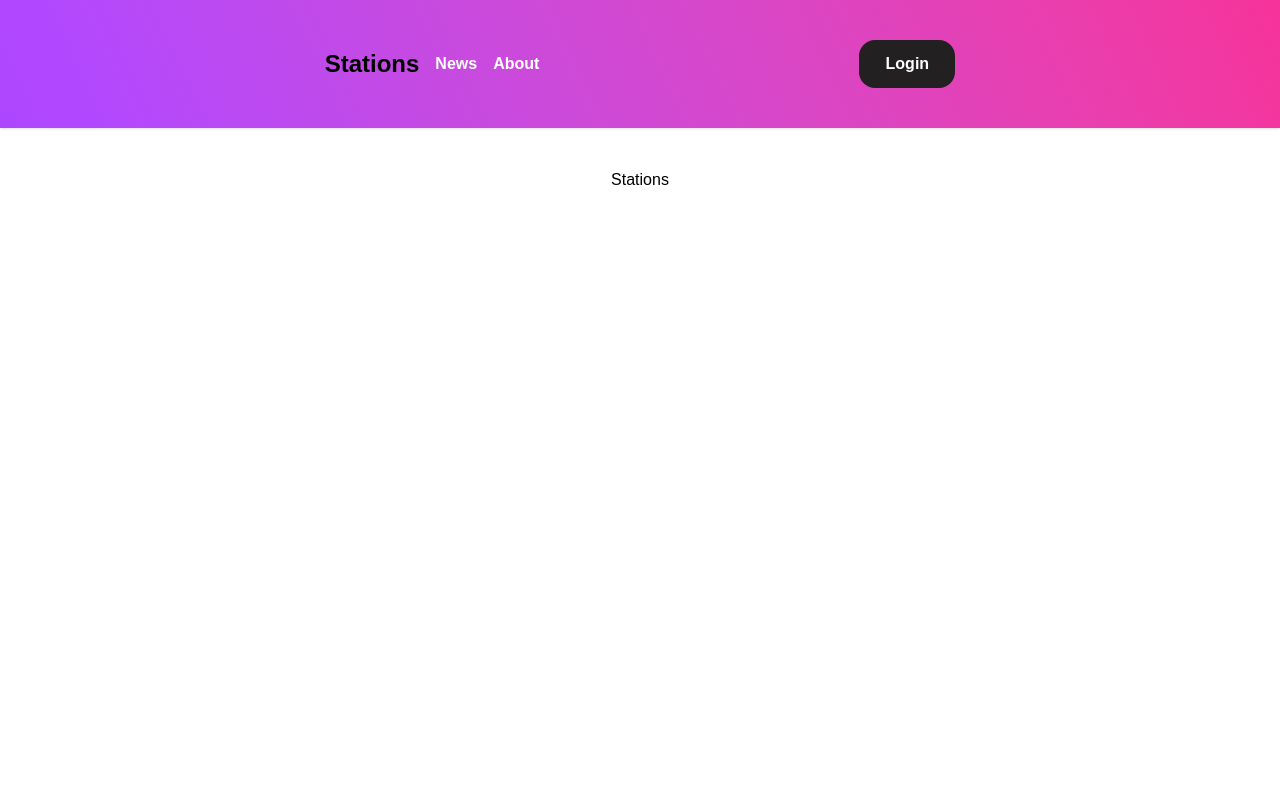
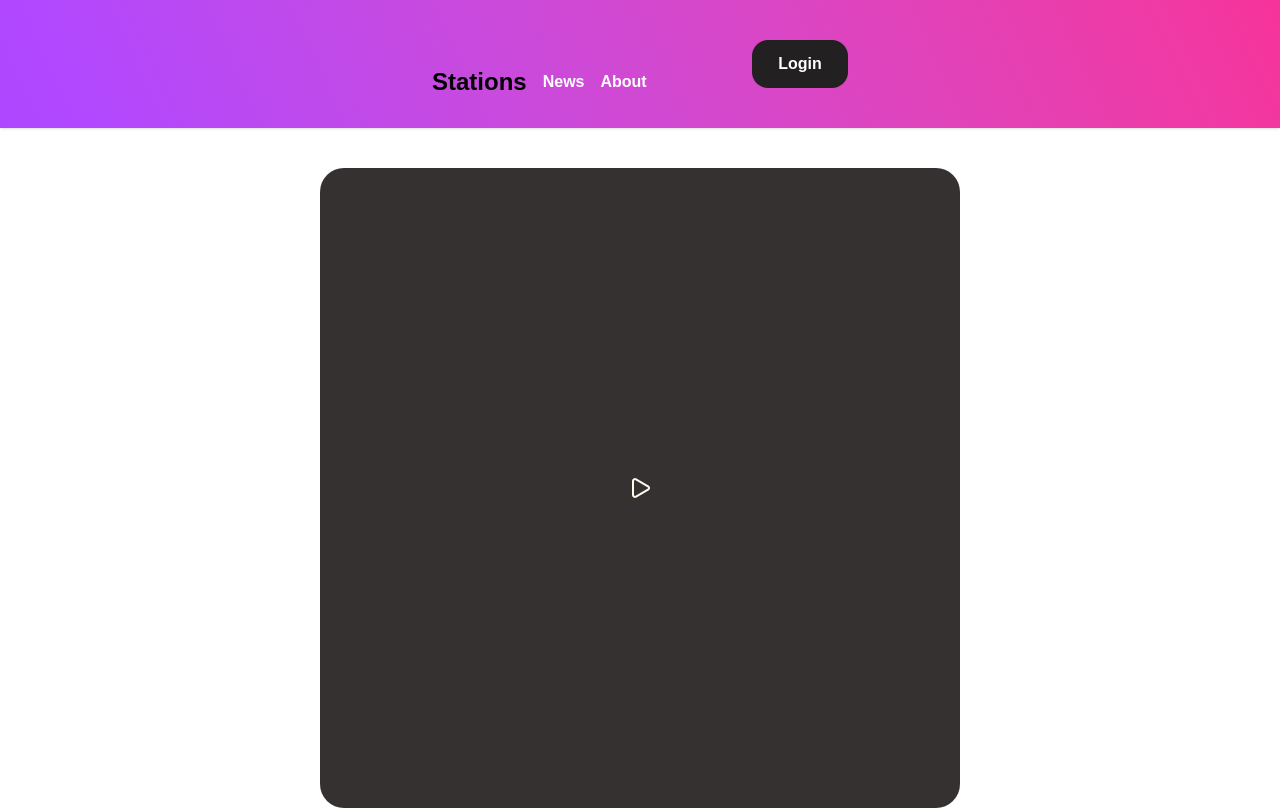
Before and after one commit to jorgeparis/product-list-with-cart, a React (Vite) app in the folder route-pr/: page / in a window 1280 px wide. Built offline with nearby package versions, Linux system fonts and the light colour scheme.

Commit message:
botao ja esta funcionando

```diff
--- a/route-pr/src/components/Navbar/Navbar.jsx
+++ b/route-pr/src/components/Navbar/Navbar.jsx
@@ -14,7 +14,7 @@ function Navbar() {
   return (
     <div className="navbar min-w-screen min-h-[8rem] bg-linear-65 from-purple-500 to-pink-500 flex gap-[20rem] items-center justify-center sticky top-0 z-99 shadow">
       <div className="navbar-container">
-        <ul className="text-[#ffffff] font-bold list-none flex items-center gap-4 cursor-pointer">
+        <ul className="text-[#ffffff] font-bold list-none flex items-center gap-4 cursor-pointer fixed">
           <NavLink to={"/"}>
             <li>Stations</li>
           </NavLink>
--- a/route-pr/src/pages/Stations/Stations.jsx
+++ b/route-pr/src/pages/Stations/Stations.jsx
@@ -1,9 +1,22 @@
-import React from "react";
+import { Play, Square } from "lucide-react";
+import { React, useState } from "react";
 import "./Stations.css";
 const Stations = () => {
+  const [isPlaying, setIsPlaying] = useState(true);
   return (
-    <div>
-      <h1>Stations</h1>
+    <div
+      onClick={() => setIsPlaying(!isPlaying)}
+      className="container-player flex flex-col justify-center items-center whitespace-nowrap w-[40rem] h-[40rem] bg-[#353131] rounded-3xl"
+    >
+      <Play
+        className={`px-4 py-2 rounded animate-none
+        ${isPlaying ? "block text-amber-50" : "hidden"}`}
+      />
+
+      <Square
+        className={`px-4 py-2 rounded  text-amber-50 animate-none
+        ${isPlaying ? "hidden text-amber-50" : "block"}`}
+      />
     </div>
   );
 };
```
